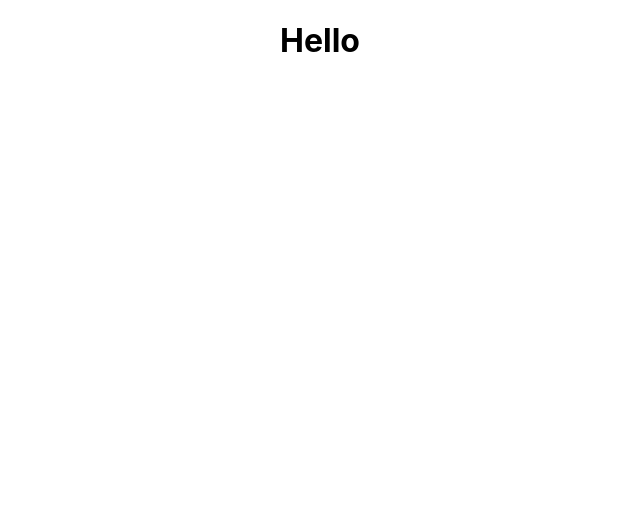
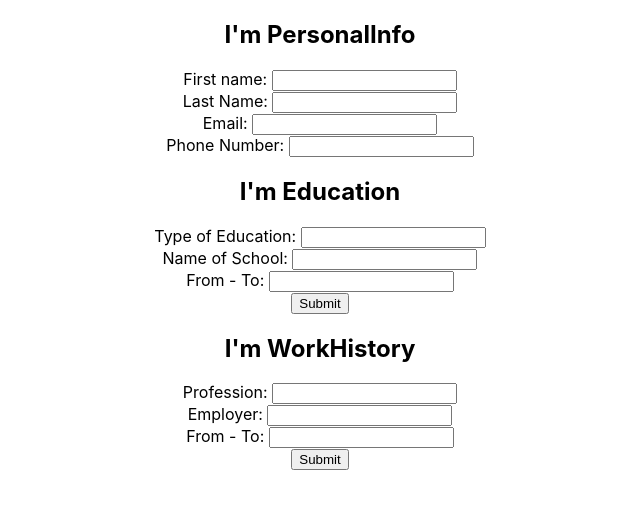
Before and after one commit to mazqt/cv-app, a React (Create React App) app: page / in a window 1280 px wide. Shown: the top 508 px of the page, without its empty margins (320-960 px from the left). Built offline with nearby package versions, Linux system fonts and the light colour scheme.

Commit message:
Created components, created functions for changing and submitting fields that tie back to the app state

```diff
--- a/package.json
+++ b/package.json
@@ -34,5 +34,9 @@
       "last 1 firefox version",
       "last 1 safari version"
     ]
+  },
+  "devDependencies": {
+    "webpack": "^4.44.2",
+    "webpack-cli": "^4.7.2"
   }
 }
--- a/public/index.html
+++ b/public/index.html
@@ -2,18 +2,13 @@
 <html lang="en">
   <head>
     <meta charset="utf-8" />
-    <link rel="icon" href="%PUBLIC_URL%/favicon.ico" />
     <meta name="viewport" content="width=device-width, initial-scale=1" />
     <meta name="theme-color" content="#000000" />
     <meta
       name="description"
       content="Web site created using create-react-app"
     />
-    <link rel="apple-touch-icon" href="%PUBLIC_URL%/logo192.png" />
-    <!--
-      manifest.json provides metadata used when your web app is installed on a
-      user's mobile device or desktop. See https://developers.google.com/web/fundamentals/web-app-manifest/
-    -->
+
     <link rel="manifest" href="%PUBLIC_URL%/manifest.json" />
     <!--
       Notice the use of %PUBLIC_URL% in the tags above.
--- a/src/App.js
+++ b/src/App.js
@@ -1,11 +1,78 @@
 import "./App.css";
+import React, { Component } from "react";
+import PersonalInfo from "./components/PersonalInfo";
+import WorkHistory from "./components/WorkHistory";
+import Education from "./components/Education";
 
-function App() {
-  return (
-    <div className="App">
-      <h1>Hello</h1>
-    </div>
-  );
+export default class App extends Component {
+  constructor(props) {
+    super(props);
+    this.state = {
+      PersonalInfo: {
+        firstName: "",
+        lastName: "",
+        email: "",
+        phoneNumber: "",
+      },
+      Education: [],
+      WorkHistory: [],
+    };
+  }
+
+  onFieldChange(event) {
+    this.setState({
+      PersonalInfo: {
+        ...this.state.PersonalInfo,
+        [event.target.id]: event.target.value,
+      },
+    });
+  }
+
+  onComponentSubmit(event) {
+    event.preventDefault();
+    let newObj = {
+      type: event.target.type.value,
+      name: event.target.name.value,
+      duration: event.target.duration.value,
+    };
+    console.log(newObj);
+    this.setState({
+      [event.target.id]: [...this.state[event.target.id], newObj],
+    });
+
+    event.target.type.value = "";
+    event.target.name.value = "";
+    event.target.duration.value = "";
+  }
+
+  render() {
+    return (
+      <div className="App">
+        <PersonalInfo
+          data={this.state.PersonalInfo}
+          onFieldChange={this.onFieldChange.bind(this)}
+        />
+        <Education onComponentSubmit={this.onComponentSubmit.bind(this)} />
+        <ul>
+          {this.state.Education.map((obj) => {
+            return (
+              <li>
+                {obj.type}, {obj.name}, {obj.duration}
+              </li>
+            );
+          })}
+        </ul>
+        <WorkHistory onComponentSubmit={this.onComponentSubmit.bind(this)} />
+        <ul>
+          {this.state.WorkHistory.map((obj) => {
+            return (
+              <li>
+                {obj.type}, {obj.name}, {obj.duration}
+              </li>
+            );
+          })}
+        </ul>
+      </div>
+    );
+  }
 }
-
-export default App;
--- /dev/null
+++ b/src/components/Education.js
@@ -0,0 +1,23 @@
+import React, { Component } from "react";
+
+export default class Education extends Component {
+  render() {
+    return (
+      <div>
+        <h2>I'm Education</h2>
+        <form id="Education" onSubmit={this.props.onComponentSubmit}>
+          <label>Type of Education: </label>
+          <input type="text" id="type"></input>
+          <br />
+          <label>Name of School: </label>
+          <input type="text" id="name"></input>
+          <br />
+          <label>From - To: </label>
+          <input type="text" id="duration"></input>
+          <br />
+          <button type="submit">Submit</button>
+        </form>
+      </div>
+    );
+  }
+}
--- /dev/null
+++ b/src/components/PersonalInfo.js
@@ -0,0 +1,42 @@
+import React, { Component } from "react";
+
+export default class PersonalInfo extends Component {
+  render() {
+    return (
+      <div>
+        <h2>I'm PersonalInfo</h2>
+        <h2>{this.props.data.firstName}</h2>
+        <h2>{this.props.data.lastName}</h2>
+        <h2>{this.props.data.email}</h2>
+        <h2>{this.props.data.phoneNumber}</h2>
+        <label>First name: </label>
+        <input
+          type="text"
+          id="firstName"
+          onChange={this.props.onFieldChange}
+        ></input>
+        <br />
+        <label>Last Name: </label>
+        <input
+          type="text"
+          id="lastName"
+          onChange={this.props.onFieldChange}
+        ></input>
+        <br />
+        <label>Email: </label>
+        <input
+          type="text"
+          id="email"
+          onChange={this.props.onFieldChange}
+        ></input>
+        <br />
+        <label>Phone Number: </label>
+        <input
+          type="text"
+          id="phoneNumber"
+          onChange={this.props.onFieldChange}
+        ></input>
+      </div>
+    );
+  }
+}
--- /dev/null
+++ b/src/components/WorkHistory.js
@@ -0,0 +1,23 @@
+import React, { Component } from "react";
+
+export default class WorkHistory extends Component {
+  render() {
+    return (
+      <div>
+        <h2>I'm WorkHistory</h2>
+        <form id="WorkHistory" onSubmit={this.props.onComponentSubmit}>
+          <label>Profession: </label>
+          <input type="text" id="type"></input>
+          <br />
+          <label>Employer: </label>
+          <input type="text" id="name"></input>
+          <br />
+          <label>From - To: </label>
+          <input type="text" id="duration"></input>
+          <br />
+          <button type="submit">Submit</button>
+        </form>
+      </div>
+    );
+  }
+}
```
Also changed, not shown: 2 other files (tests, documents, lock files or other folders).
